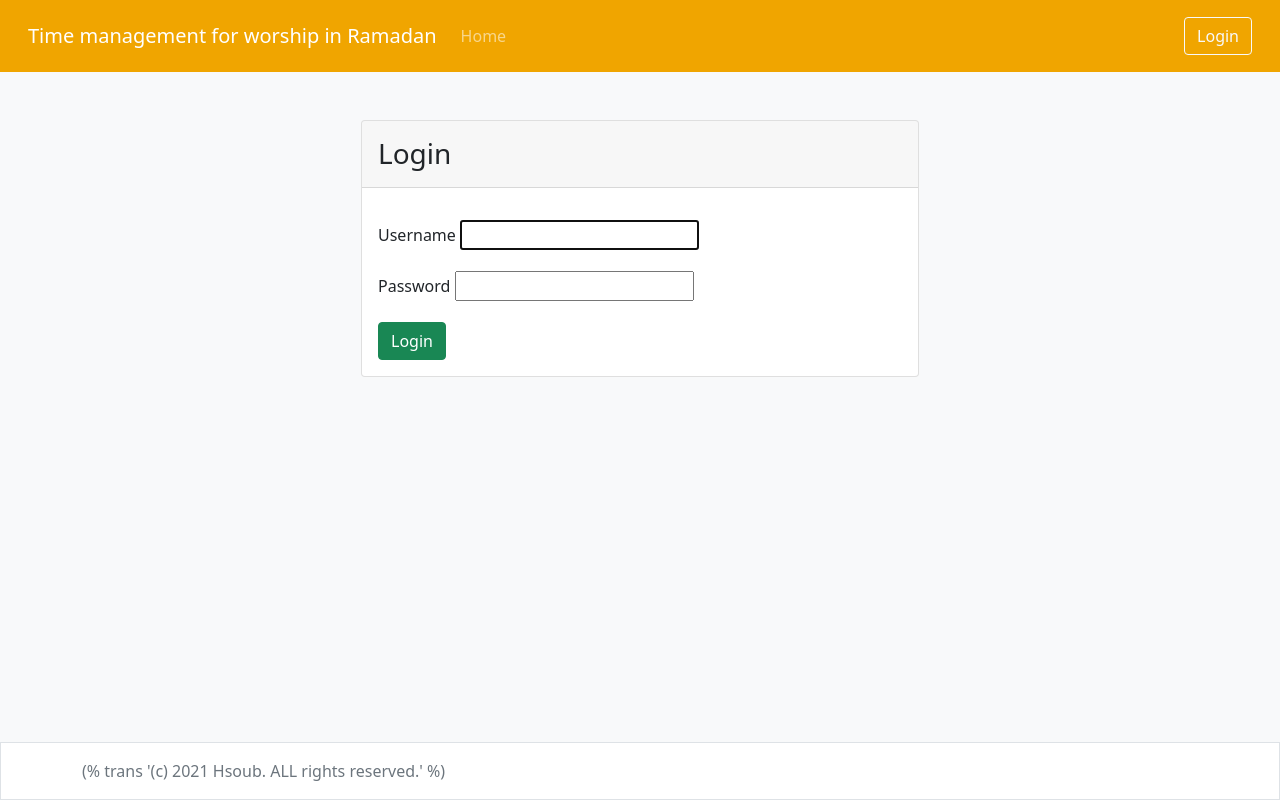
After one commit to Bendypy/E_P_p, a Django app: page /accounts/login/ in a window 1280 px wide. The commit adds this page. Run offline with Django 4.2, Linux system fonts and the light colour scheme.

Commit message:
Login & logout

```diff
--- a/E_P_p/urls.py
+++ b/E_P_p/urls.py
@@ -16,8 +16,10 @@ Including another URLconf
 from django.contrib import admin
 from django.urls import path,  include
 import debug_toolbar
+
 urlpatterns = [
     path('__debug__/', include(debug_toolbar.urls)),
     path('', include('projects.urls')),
+    path('accounts/', include('accounts.urls')),
     path('admin/', admin.site.urls),
 ]
--- /dev/null
+++ b/accounts/forms.py
@@ -0,0 +1,20 @@
+from django.contrib.auth.forms import   AuthenticationForm
+from django import forms
+
+
+attrs = {'class': 'form-control'}
+class UserLoginForm(AuthenticationForm):
+
+    def __init__(self, *args,**kwargs,) -> None:
+        super(UserLoginForm, self).__init__(*args,**kwargs)
+
+
+username = forms.CharField(
+    label='Username',
+    widget=forms.TextInput(attrs=attrs)
+
+)
+password = forms.CharField(
+    label='Password',
+    widget=forms.PasswordInput(attrs=attrs)
+)
--- /dev/null
+++ b/accounts/templates/registration/login.html
@@ -0,0 +1,29 @@
+
+{% extends 'base.html' %}
+{% load i18n %}
+
+
+
+
+
+
+{% block content %}
+    <div class="container">
+        <div class="row justify-content-md-center">
+            <div class="card col-md-6 px-0">
+                <div class="card-header">
+                    <h3 class="mb-0 py-2">{% trans 'Login' %}</h3>
+                </div>
+                <div class="card-body">
+                    <form method="POST">
+                        {% csrf_token %}
+                        {% include 'common/form.html' with form=form %}
+                        <button class="btn btn-success btn-block">
+                            {% translate 'Login' %}
+                        </button>
+                    </form>
+                </div>
+            </div>
+        </div>
+    </div>
+{% endblock %}
--- /dev/null
+++ b/accounts/urls.py
@@ -0,0 +1,10 @@
+from django.contrib.auth.views import LoginView
+from django.urls import path, include
+
+from accounts.forms import UserLoginForm
+
+
+urlpatterns = [
+    path('login/', LoginView.as_view(authentication_form=UserLoginForm), name='login'),
+    path('', include('django.contrib.auth.urls'))
+]
--- a/projects/templates/partials/header.html
+++ b/projects/templates/partials/header.html
@@ -4,13 +4,26 @@
        <div class="container-fluid">
            <a class="navbar-brand" href="{% url 'Project_list' %}"> {% trans 'Time management for worship in Ramadan' %} </a>
            <button class="navbar-toggler" type="button" data-bs-toggle="collapse" data-bs-target="#navbarCollapse"
-                   aria-controls="navbarCollapse" aria-expanded="false" aria-label="Toggle navigation">
+                   aria-controls="navbarCollapse" aria-expanded="false">
                <span class="navbar-toggler-icon"></span>
            </button>
            <div class="collapse navbar-collapse" id="navbarCollapse">
-               <ul class="navbar-nav me-auto mb-md-0">
+               <ul class="navbar-nav me-auto mb-2 mb-md-0">
                    <li class="nav-item">
-                       <a class="nav-link active" aria-current="page" href="{% url 'Project_list' %}">{% trans 'Home' %}</a>
+                       <a class="nav-link" aria-current="page" href="{% url 'Project_list' %}">{% trans 'Home' %}</a>
+                  </li>
+              </ul>
+              {% if user.is_authenticated %}
+                <ul class="navbar-nav  mb-2 mb-lg-0 me-3">
+                    <li class="nav-item dropdown">
+                    <a class="nav-link dropdown-toggle" href="#" id="navbarDropdown" role="button" data-bs-toggle="dropdown" aria-expanded="false">
+                        {{ user.username }}
+                    </a>
+                    <ul class="dropdown-menu" aria-labelledby="navbarDropdown">
+                        <li><a class="dropdown-item" href="#">{% trans 'Profile' %}</a></li>
+                        <li><hr class="dropdown-divider"></li>
+                        <li><a class="dropdown-item" href="{% url 'logout' %}">{% trans ' Login' %}</a></li>
+                    </ul>
                     </li>
                 </ul>
                 <form method="GET" action="{% url 'Project_list' %}" class="d-flex">
@@ -27,6 +40,12 @@
                         </button>
                     </div>
                 </form>
+            {% else %}
+                <a class="btn btn-outline-light" href="{% url 'login' %}">
+                 {% trans 'Login' %}
+                </a>
+              {% endif %}
+
          </div>
       </div>
   </nav>
```
Also changed, not shown: E_P_p/settings.py (+6 -1 lines), projects/views.py (+11 -14 lines). Lines whose indentation alone changed are shown as unchanged.
